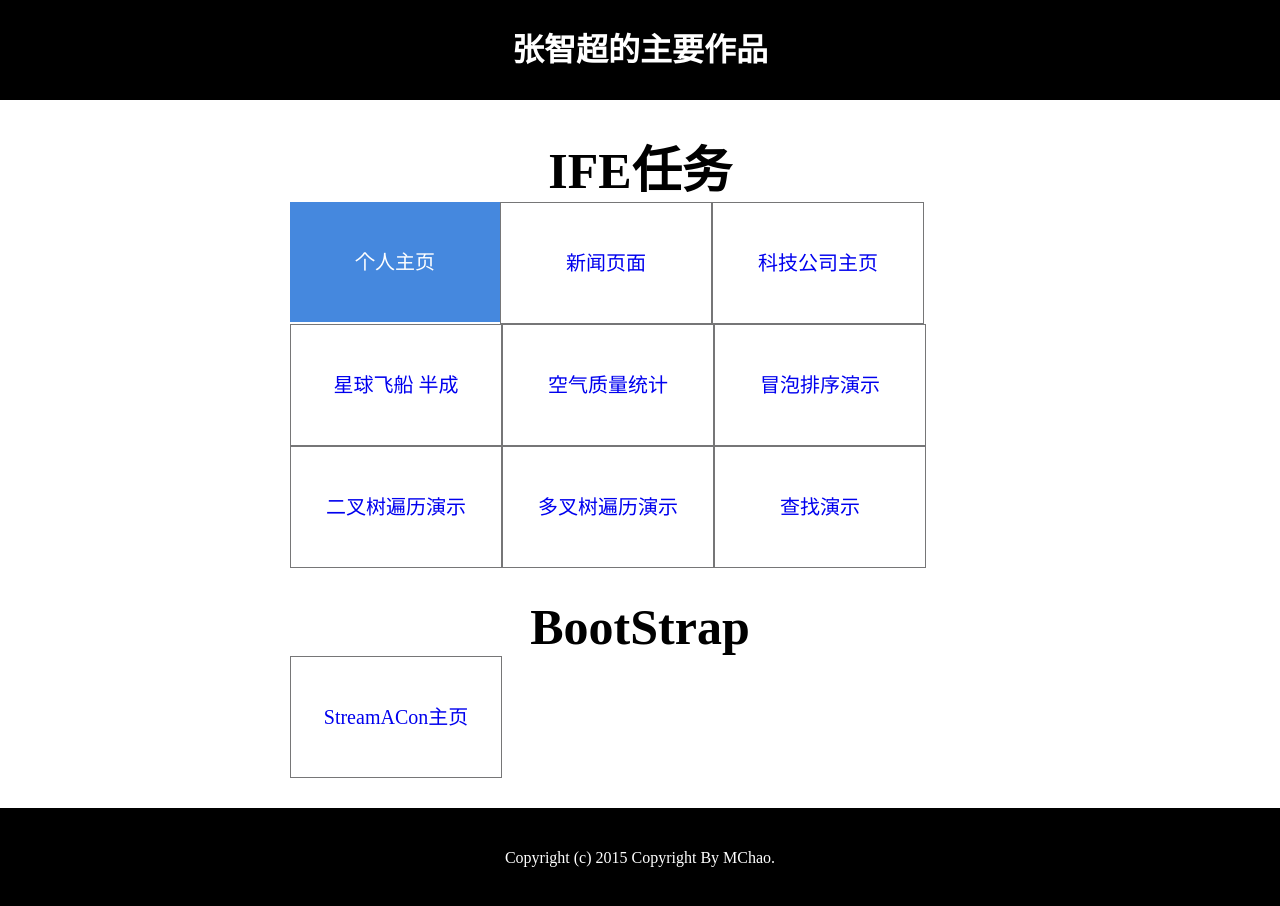
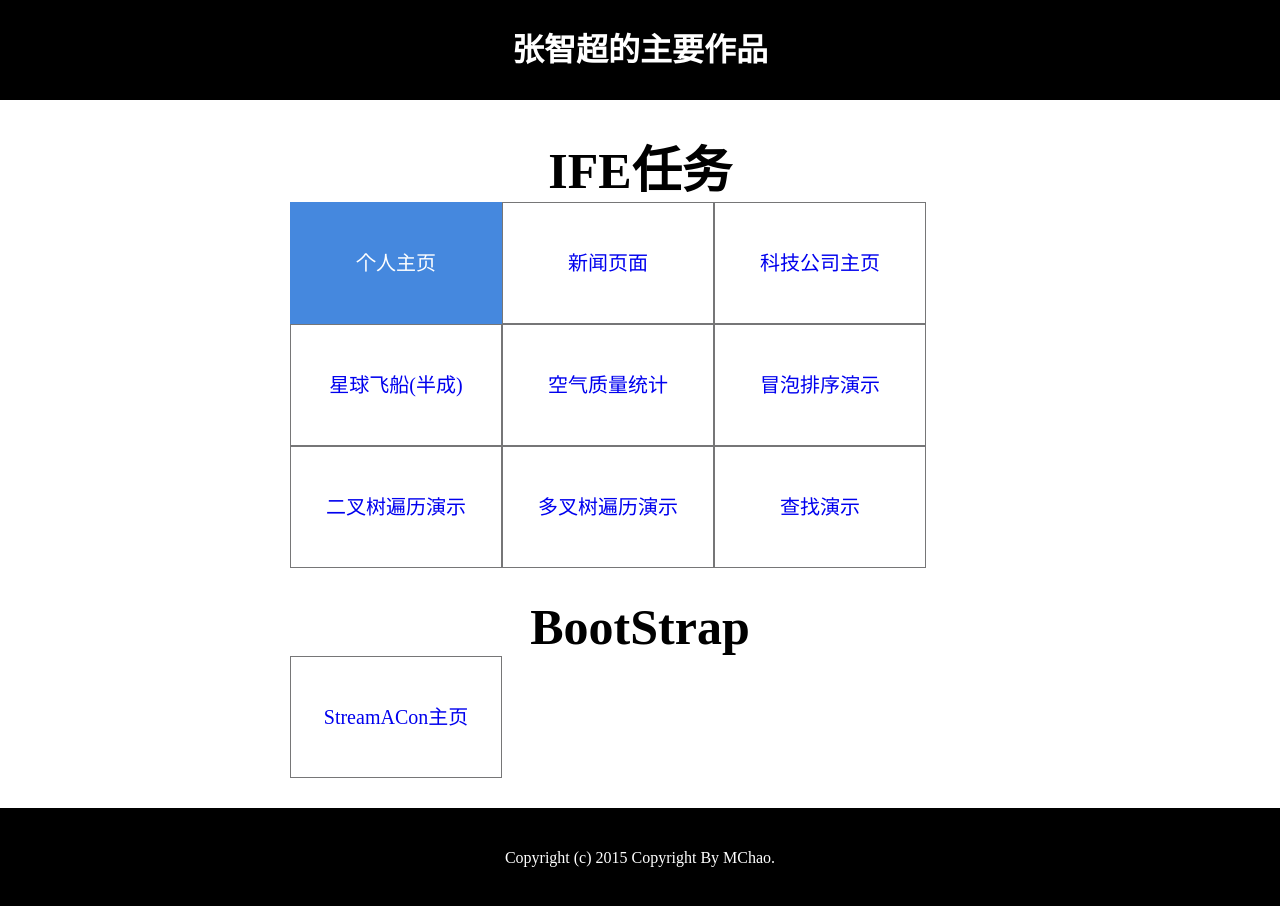
Before and after one commit to CodyLiang/Main-Demo, a plain HTML site: page index.html in a window 1280 px wide. In both pictures the pointer is over the item "个人主页". Drawn offline with Linux system fonts and the light colour scheme.

Commit message:
modify css

```diff
--- a/style.css
+++ b/style.css
@@ -42,7 +42,7 @@ header, footer {
 
 .item .demo li:hover {
     background: rgb(69, 136, 222);
-    border: none;
+    border: 1px solid rgb(69, 136, 222);
 }
 .item .demo li:hover a {
     color: #fff;
```
Also changed, not shown: index.html (+1 -1 lines).
